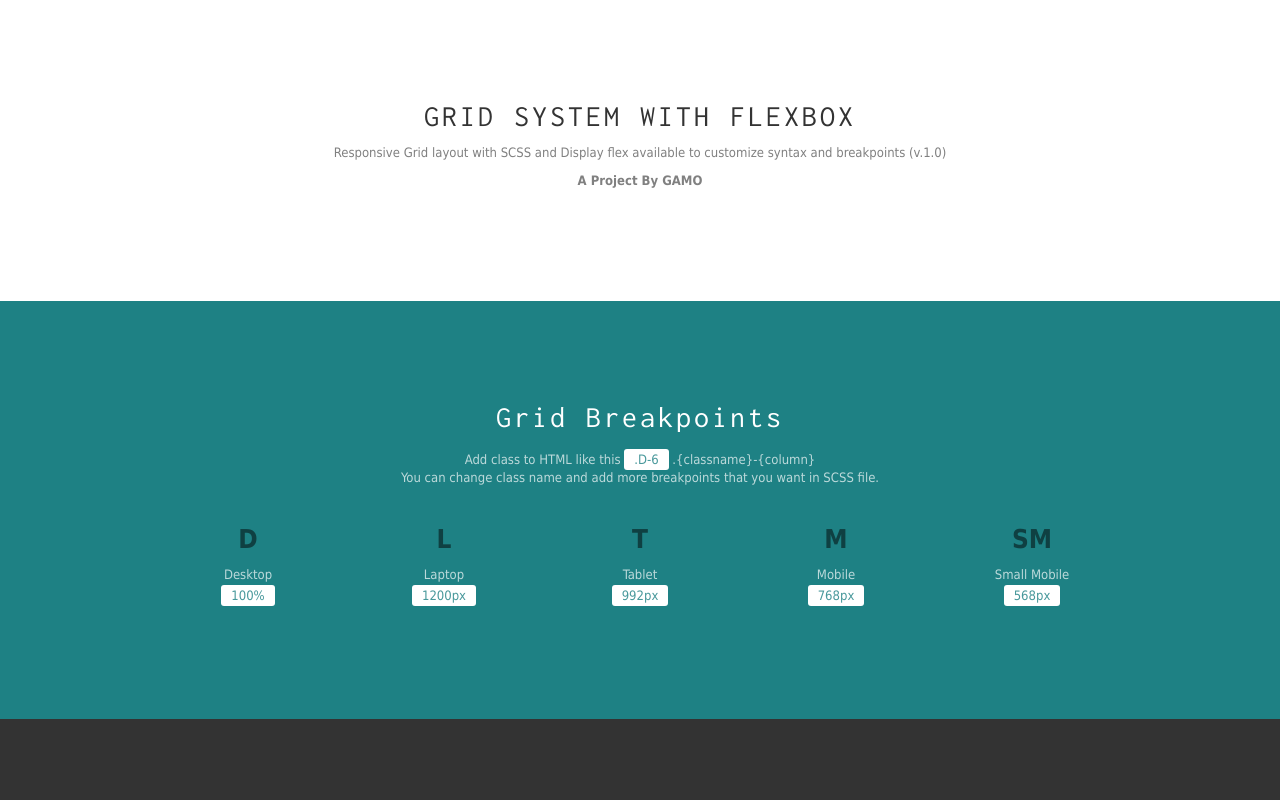
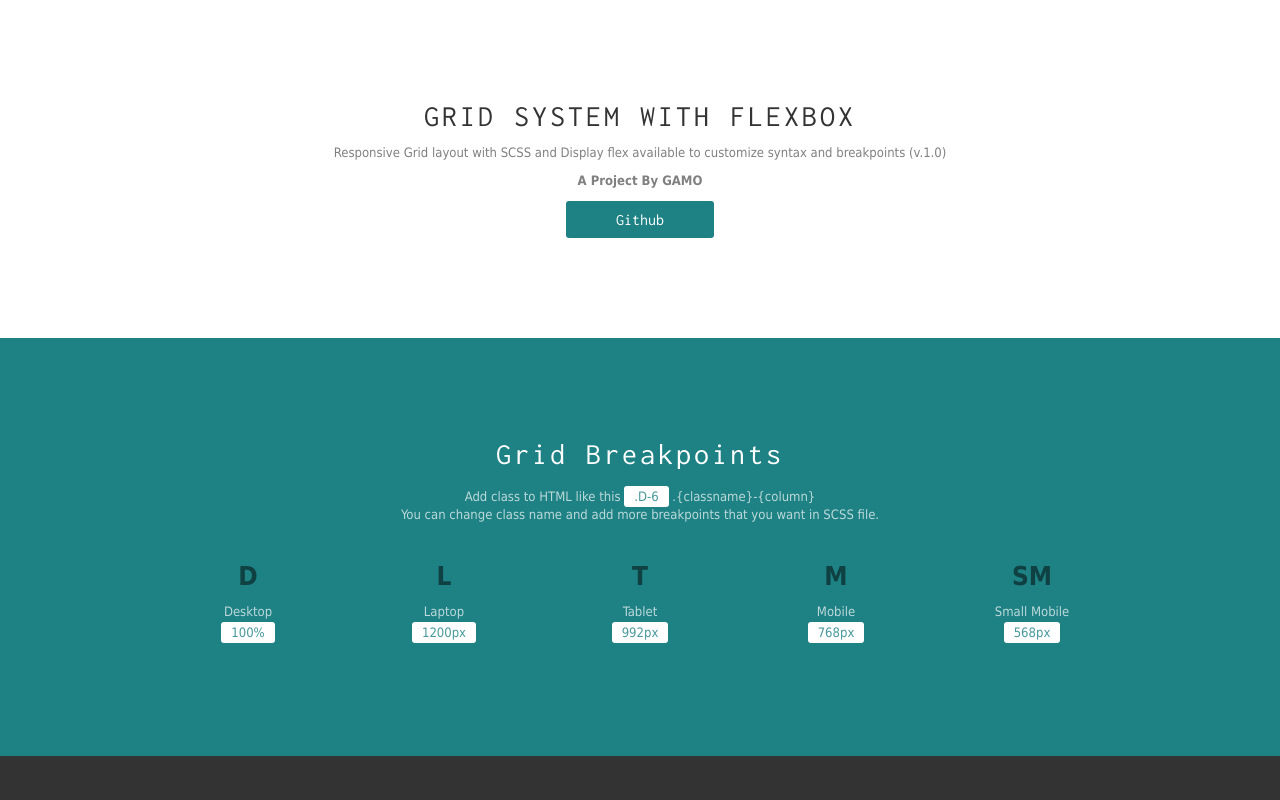
Before and after one commit to GA-MO/grid-flex, a plain HTML site: page index.html in a window 1280 px wide. Shown: the top 800 px of the page. Drawn offline with nearby package versions, Linux system fonts and the light colour scheme.

Commit message:
Update demo layout

```diff
--- a/index.html
+++ b/index.html
@@ -12,6 +12,7 @@
 		<div class="title">GRID SYSTEM WITH FLEXBOX</div>
 		<p>Responsive Grid layout with SCSS and Display flex available to customize syntax and breakpoints (v.1.0)</p>
 		<p><b>A Project By GAMO</b></p>
+		<a href="https://github.com/GA-MO/gridflex" class="button">Github</a>
 	</section>
 	<section class="section2">
 		<div class="container">
--- a/style/demo-layout.scss
+++ b/style/demo-layout.scss
@@ -117,3 +117,13 @@ section{
 	font-size: 13px;
 	// border-radius: 3px;
 }
+.button{
+	display: inline-block;
+	text-decoration: none;
+	font-family: "Inconsolata", sans-serif;
+	background: $c4;
+	color: #fff;
+	padding: 10px 50px;
+	border-radius: 3px;
+	font-size: 16px;
+}
```
Also changed, not shown: style/demo-layout.css.
